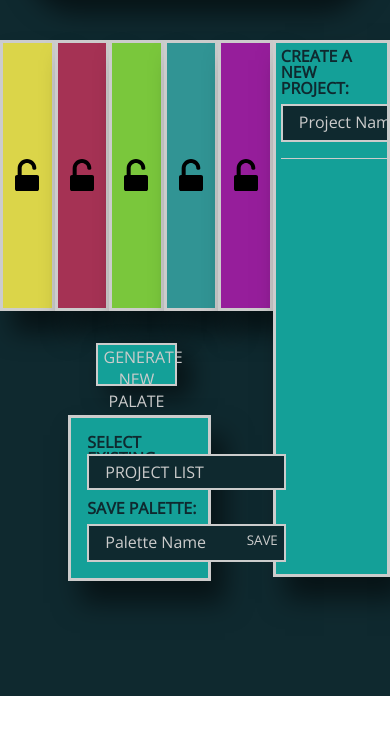
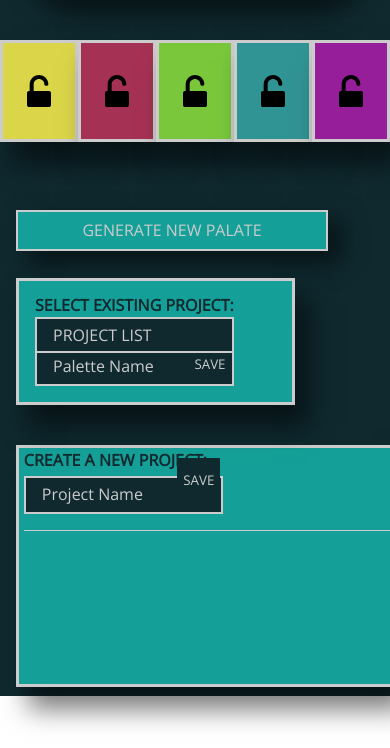
Before and after one commit to TFisch/palette_picker, a website: page public/index.html in a window 390 px wide. Shown: the part 96-844 px from the top of the page. Drawn offline with nearby package versions, Linux system fonts and the light colour scheme; no server answers.

Commit message:
Add media queries

```diff
--- a/public/css/styles.css
+++ b/public/css/styles.css
@@ -21,7 +21,7 @@
 }
 
 .color-block {
-  border: 1px solid black;
+  border: 2px solid black;
   height: 1em;
   margin-right: .4em;
   width: 1em;
@@ -293,3 +293,86 @@
 .stack:hover {
   color: #FEFFFF;
 }
+
+@media screen and (max-width: 1078px) {
+
+  .color {
+    height: 6em;
+    width: 6em;
+  }
+
+.generate-button {
+  font-size: 1em;
+  grid-column: 1 / 3;
+  grid-row: 4;
+  margin-left: 3em;
+  width: 80%;
+}
+
+.palette-form {
+  grid-column: 1 / 4;
+  grid-row: 5 / 9;
+  margin-left: 3em;
+}
+
+.palettes-grid {
+  grid-template-columns: repeat(7, 1fr);
+  grid-template-rows: repeat(10, 1fr);
+  height: 98%;
+  width: 100%;
+}
+
+.color-selection {
+  grid-column: 1/-1;
+  grid-row: 1/-1;
+  padding-bottom: 2em;
+  margin-top: 2em;
+  width: 100%;
+}
+
+.project-list {
+  grid-column: 4 / -1;
+  grid-row: 3/10;
+  margin-top: 2em;
+  height: 87.5%;
+}
+
+}
+
+@media screen and (max-width: 757px) {
+
+  .generate-button {
+    grid-column: 1 / 5;
+    margin-left: 1em;
+  }
+
+  .palette-form {
+    grid-column: 4 / -1;
+    grid-row: 4 / 8;
+    margin-left: 3em;
+  }
+
+  .project-list {
+    grid-column: 1 / -1;
+    grid-row: 7 / -1;
+    margin-left: 1em;
+    width: 95%;
+  }
+}
+
+@media screen and (max-width: 590px) {
+
+  .generate-button {
+    grid-column: 1 / -1;
+    grid-row: 4/5;
+    margin-left: 1em;
+  }
+
+  .palette-form {
+    grid-column: 1 / -1;
+    grid-row: 5 / 8;
+    margin-left: 1em;
+  }
+
+
+}
```
